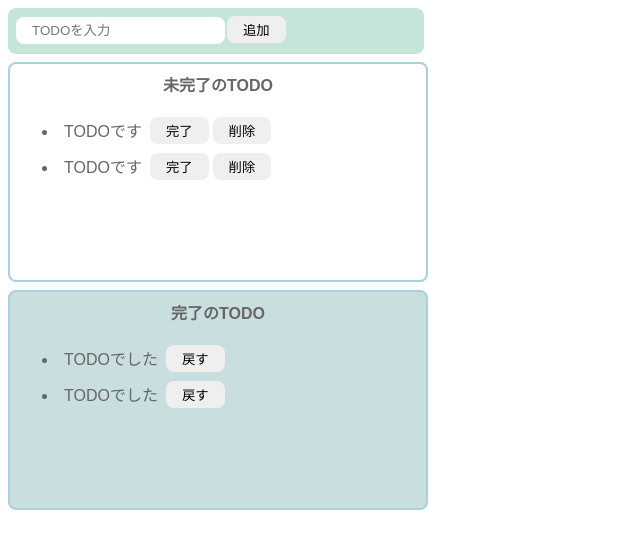
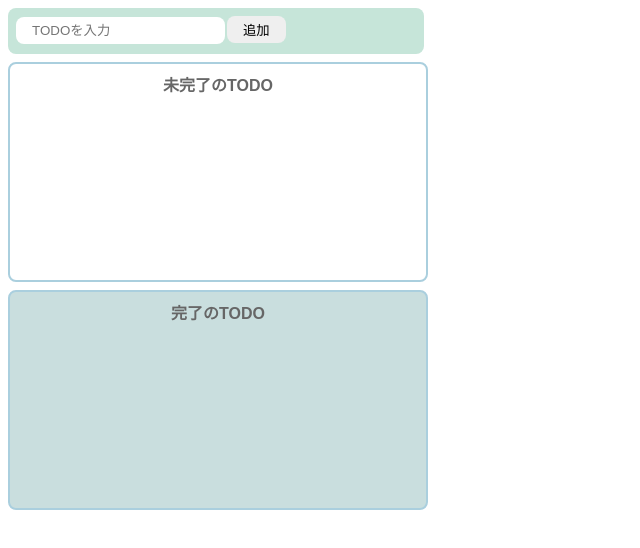
Before and after one commit to 23hh/todo-react, a React (Create React App) app: page / in a window 1280 px wide. Shown: the top 548 px of the page, without its empty margins (0-640 px from the left). Built offline with nearby package versions, Linux system fonts and the light colour scheme.

Commit message:
update : 戻す機能

```diff
--- a/src/App.js
+++ b/src/App.js
@@ -3,14 +3,8 @@
 
 function App() {
   const [todoText, setTodoText] = useState("");
-  const [incompleteTodos, setIncompleteTodos] = useState([
-    "TODOです",
-    "TODOです",
-  ]);
-  const [completeTodos, setcompleteTodos] = useState([
-    "TODOでした",
-    "TODOでした",
-  ]);
+  const [incompleteTodos, setIncompleteTodos] = useState([]);
+  const [completeTodos, setcompleteTodos] = useState([]);
   const onChangeTodoText = (event) => setTodoText(event.target.value);
 
   const onClickAdd = () => {
@@ -32,6 +26,14 @@
     const newCompleteTodos = [...completeTodos, incompleteTodos[index]];
     setIncompleteTodos(newIncompleteTodos);
     setcompleteTodos(newCompleteTodos);
+  };
+
+  const onClickBack = (index) => {
+    const newCompleteTodos = [...completeTodos];
+    newCompleteTodos.splice(index, 1);
+    const newIncompleteTodos = [...incompleteTodos, completeTodos[index]];
+    setcompleteTodos(newCompleteTodos);
+    setIncompleteTodos(newIncompleteTodos);
   };
 
   return (
@@ -65,7 +67,7 @@
             <li key={index}>
               <div className="list-row">
                 <p className="todo-item">{todo}</p>
-                <button>戻す</button>
+                <button onClick={() => onClickBack(index)}>戻す</button>
               </div>
             </li>
           ))}
```
